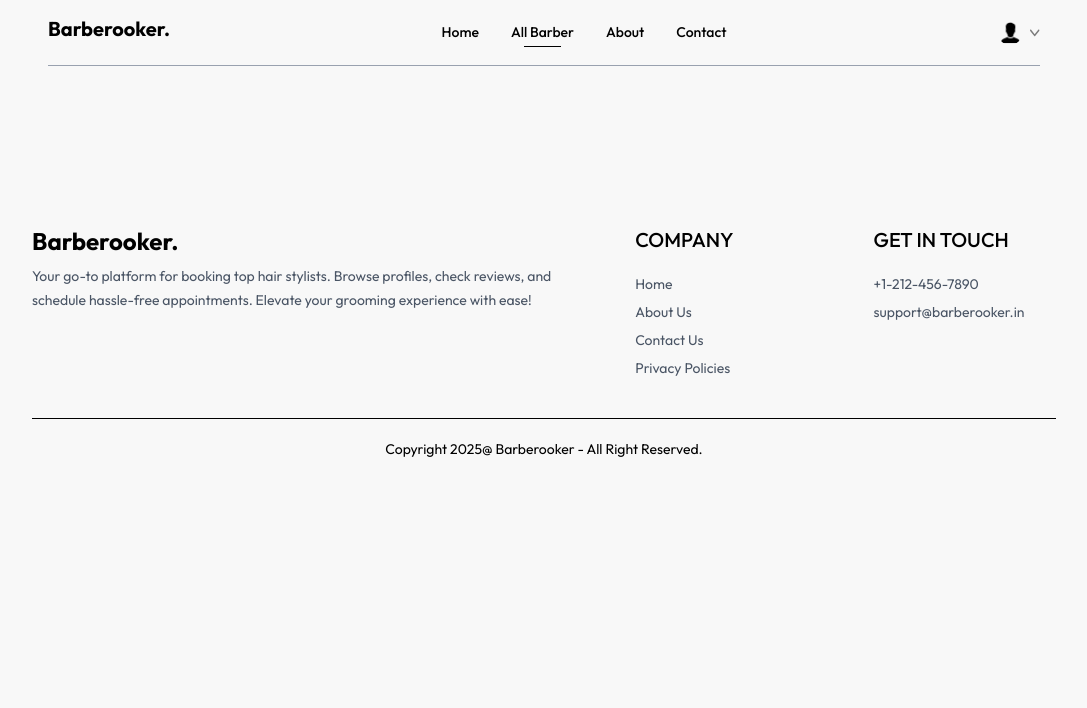
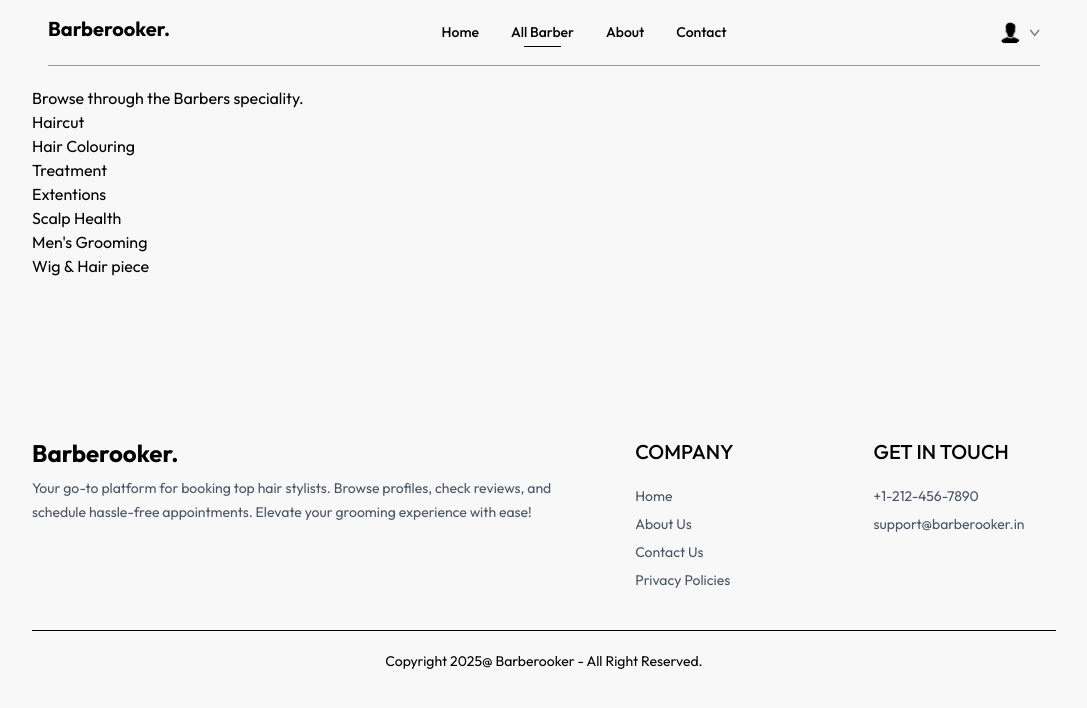
Before and after one commit to KRISHNAKUMAR-N-04/Barberooker, a React (Vite) app in the folder Barberooker/frontend/: page /barbers in a window 1280 px wide. Shown: the top 708 px of the page, without its empty margins (96-1183 px from the left). Built offline with nearby package versions, Linux system fonts and the light colour scheme.

Commit message:
Completed context creation and connection.

```diff
--- a/Barberooker/frontend/src/components/Header.jsx
+++ b/Barberooker/frontend/src/components/Header.jsx
@@ -8,11 +8,11 @@ const Header = () => {
             <p className='text-3xl md:text-4xl lg:text-5xl text-white font-semibold leading-tight md:leading-tight lg:leading-tight mb-2'>
                 Book Appoinment <br/> With Trusted Hair Stylist
             </p>
-            <div className='flex flex-col md:flex-row items-center gap-4 text-sm mb-3 font-light'>
+            <div className='flex flex-col md:flex-row  gap-4 text-sm mb-3 font-light'>
                 <img className='w-28' src={assets.group_profiles} alt=''/>
                 <p className='text-amber-100'>Casually browse through our talented Stylists, <br className='hidden sm:block'/> Schedule your appoinment hassle-free.</p>
             </div>
-            <a href='#speciality' className='flex  items-center gap-2 bg-white px-8 py-3 rounded-full text-sm m-auto md:m-0 hover:scale-105 transition-all duration-300'>
+            <a href='#speciality' className='flex  gap-2 bg-white px-8 py-3 rounded-full text-sm m-auto md:m-0 hover:scale-105 transition-all duration-300'>
                 Book Appoinment <img className='w-3' src={assets.arrow_icon} alt=''/>
             </a>
         </div>
--- a/Barberooker/frontend/src/components/Navbar.jsx
+++ b/Barberooker/frontend/src/components/Navbar.jsx
@@ -11,7 +11,7 @@ const Navbar = () => {
   return (
     <div className='flex ml-4  mr-4 items-center justify-between text-sm py-4 mb-5 border-b border-b-gray-400'>
 
-      <p className='text-xl text-black font-bold leading-tight md:leading-tight lg:leading-tight mb-2'>Barberooker.</p>
+      <p onClick={()=> navigate('/')} className='text-xl text-black font-bold leading-tight md:leading-tight lg:leading-tight mb-2 cursor-pointer'>Barberooker.</p>
       <ul className='hidden md:flex items-start gap-8 font-medium'>
         <NavLink to='/'>
             <li className='py-1'>Home</li>
--- a/Barberooker/frontend/src/components/Topbarber.jsx
+++ b/Barberooker/frontend/src/components/Topbarber.jsx
@@ -1,9 +1,14 @@
-import React from "react";
+import React, { useContext } from "react";
 import { useNavigate } from "react-router-dom";
-import { dbarbers } from "../assets/assets";
+import { AppContext } from "../context/AppContext";
+
+
 
 const Topbarber = () => {
   const navigate = useNavigate();
+
+  const dbarbers = useContext(AppContext);
+  console.log(dbarbers);
 
   return (
     <div className="flex flex-col items-center gap-4 text-gray-900 px-4 md:px-10">
@@ -16,7 +21,7 @@ const Topbarber = () => {
 
       {/* Responsive Grid */}
       <div className="grid grid-cols-2 sm:grid-cols-3 md:grid-cols-4 lg:grid-cols-5 gap-4 pt-5 gap-y-6 w-full px-3 sm:px-0">
-        {dbarbers.slice(0, 10).map((item, index) => (
+        {dbarbers.value.dbarbers.slice(0,10).map((item, index) => (
           <div
             key={index}
             onClick={() => navigate(`/appoinment/${item._id}`)}
--- a/Barberooker/frontend/src/context/AppContext.jsx
+++ b/Barberooker/frontend/src/context/AppContext.jsx
@@ -1,5 +1,5 @@
 import { createContext } from "react";
-import {dbarbers} from '../assets/assets'
+import { dbarbers } from '../assets/assets'
 
 
 export const AppContext = createContext()
--- a/Barberooker/frontend/src/pages/Barbers.jsx
+++ b/Barberooker/frontend/src/pages/Barbers.jsx
@@ -1,8 +1,29 @@
-import React from 'react'
+import React, { useContext } from 'react'
+import { useParams } from 'react-router-dom'
+import { AppContext } from '../context/AppContext'
 
 const Barbers = () => {
+
+  const { speciality } = useParams()
+
+  const dbarbers = useContext(AppContext);
+
   return (
     <div>
+      <p>Browse through the Barbers speciality.</p>
+
+      <div>
+        <div>
+          <p>Haircut</p>
+          <p>Hair Colouring</p>
+          <p>Treatment</p>
+          <p>Extentions</p>
+          <p>Scalp Health</p>
+          <p>Men's Grooming</p>
+          <p>Wig & Hair piece</p>
+        </div>
+      </div>
+
 
     </div>
   )
```
